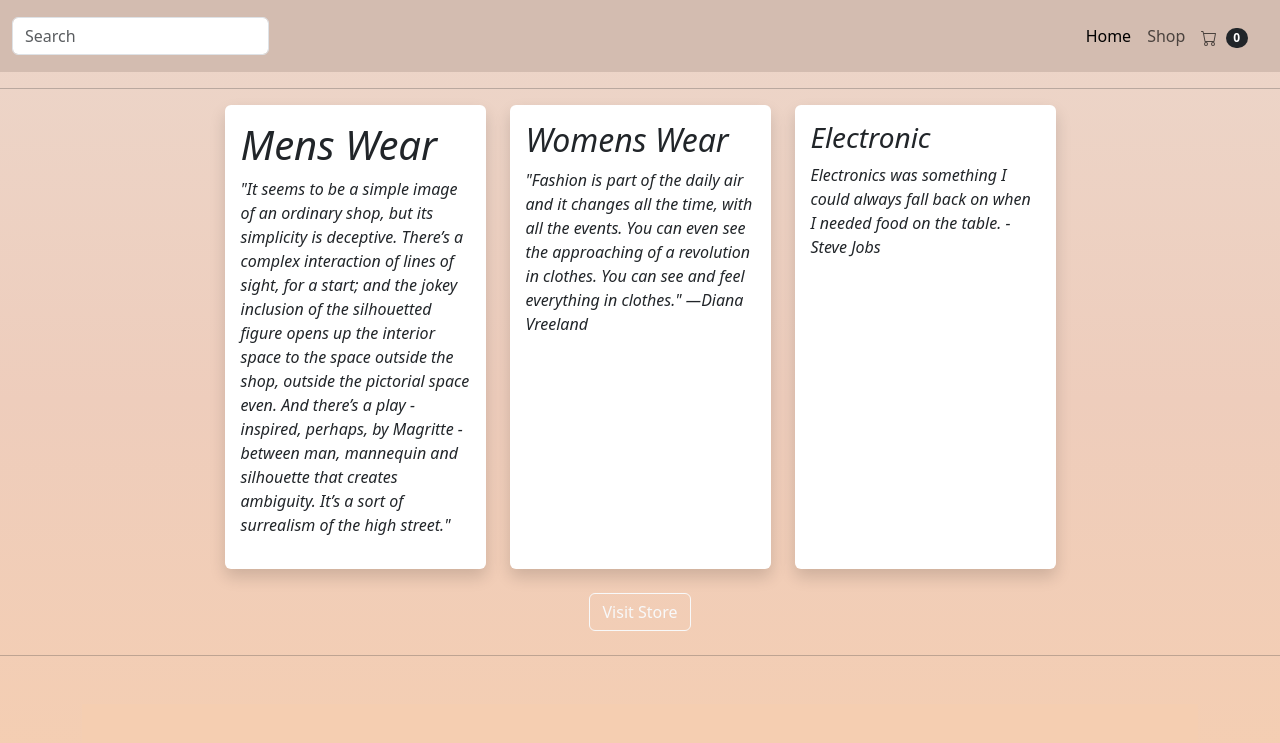
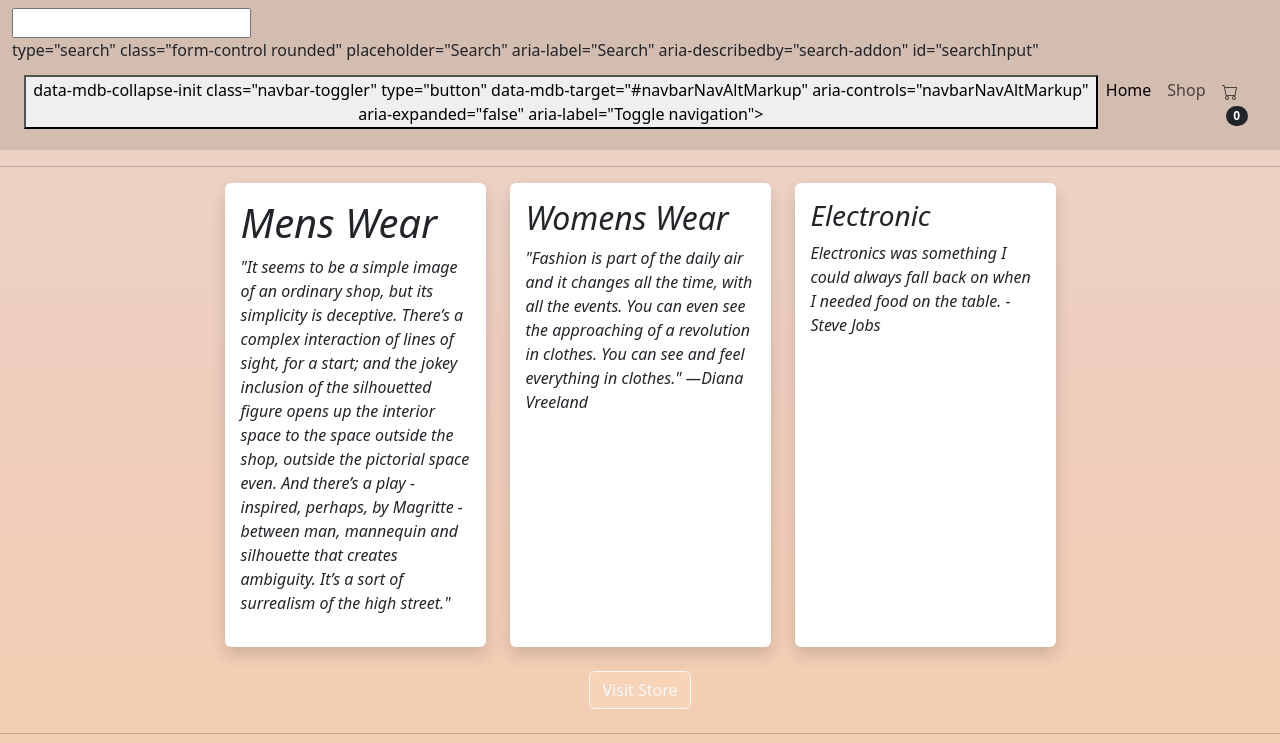
Before and after one commit to LinnEdvardsson/fake-store-webshop, a plain HTML site: page index.html in a window 1280 px wide. Shown: the top 743 px of the page. Drawn offline with nearby package versions, Linux system fonts and the light colour scheme; no server answers; some icons are missing.

Commit message:
found some more

```diff
--- a/index.html
+++ b/index.html
@@ -31,24 +31,25 @@
     <nav class="navbar navbar-light" style="background-color: #d3bcb0;">
         <div class="container-fluid">
           <form class="d-flex input-group w-auto">
-            <input
+            <input>
               type="search"
               class="form-control rounded"
               placeholder="Search"
               aria-label="Search"
               aria-describedby="search-addon"
-              id="searchInput">
+              id="searchInput"
+          </input>
           </form>
           <nav class="navbar navbar-expand-lg"  style="background-color: #d3bcb0;">
             <div class="container-fluid" style="color: #FFFF;">
-              <button
+              <button>
                 data-mdb-collapse-init
                 class="navbar-toggler"
                 type="button"
                 data-mdb-target="#navbarNavAltMarkup"
                 aria-controls="navbarNavAltMarkup"
                 aria-expanded="false"
-                aria-label="Toggle navigation"></button>
+                aria-label="Toggle navigation">
                 <i class="fas fa-bars"></i>
               </button>
               <div class="collapse navbar-collapse" id="navbarNavAltMarkup">
@@ -105,7 +106,7 @@
         </div>
       </div>
 <div class="d-flex justify-content-center my-4">
-  <button class="btn btn-outline-light" id="shopButton" style="background: linear-gradient(to bottom,rgb(247, 211, 183))">Visit Store</button>
+  <button class="btn btn-outline-light" id="shopButton" style="background: rgb(247, 211, 183)">Visit Store</button>
 </div>
 <hr>
 <div class="container my-5">
```
Also changed, not shown: cart.html (+1 -1 lines), orderPlaced.html (+2 -2 lines), placeOrder.html (+2 -2 lines), shop.html (+1 -1 lines).
